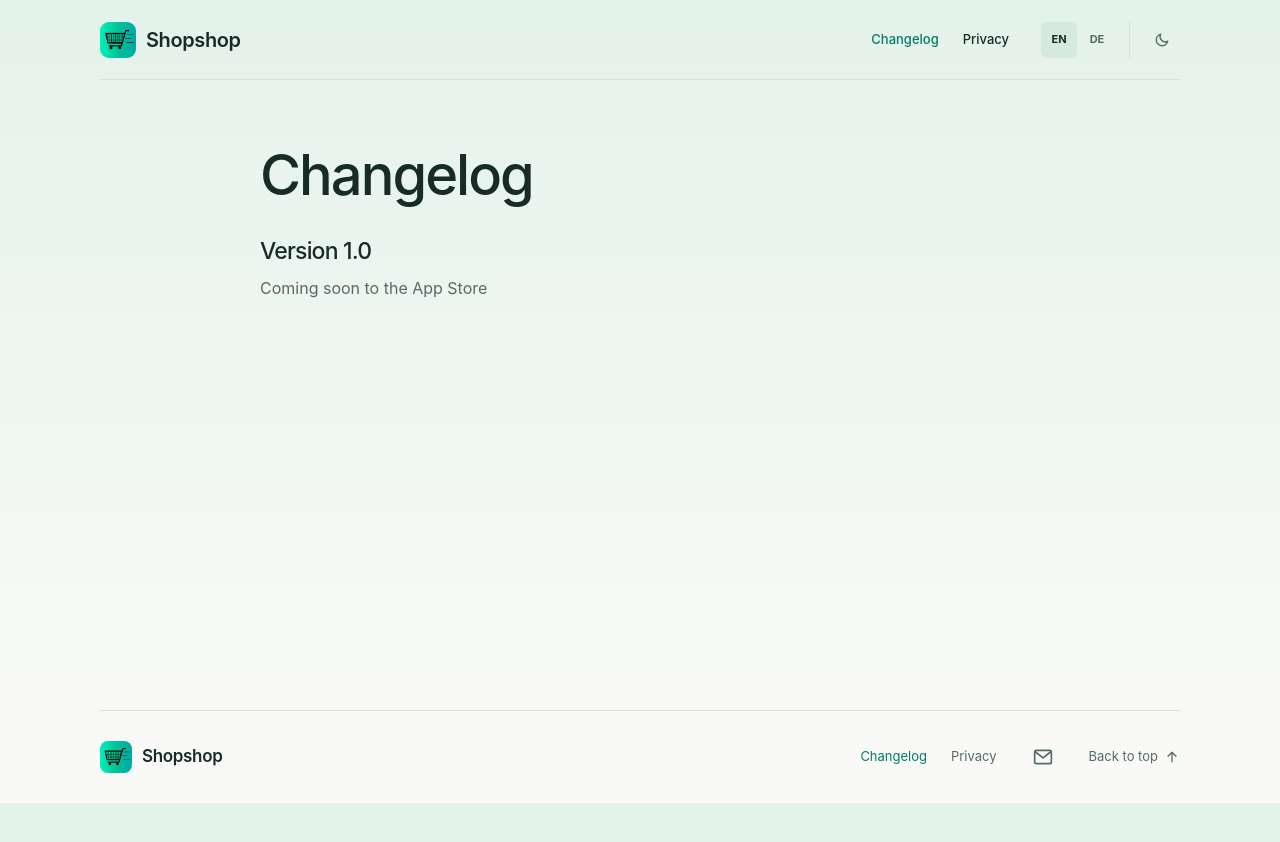
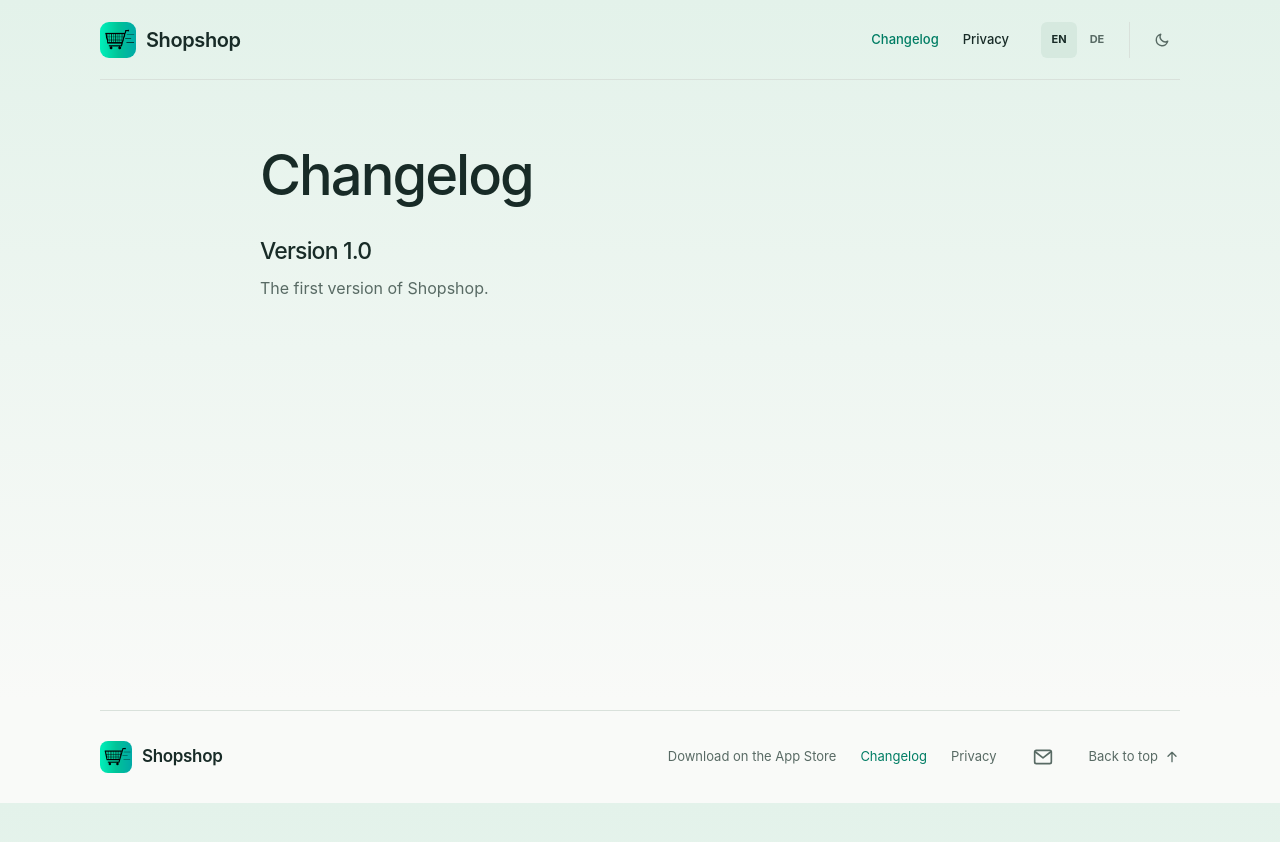
Before and after one commit to paulxjwg/shopshop-app, a Jekyll site: the page built from changelog.html, in a window 1280 px wide. Shown: the top 842 px of the page. Built offline with Jekyll 4.4.1, drawn with Linux system fonts in a browser that asks for light colours; part of the change alters nothing that is shown.

Commit message:
Prepare Shopshop website for GitHub Pages

```diff
--- a/_config.yml
+++ b/_config.yml
@@ -9,7 +9,7 @@ contact_email: "paulbernhard.dev@gmail.com"
 app:
   name: Shopshop
   # Leave empty for the coming-soon message. Set the live URL to enable downloads.
-  app_store_url:
+  app_store_url: "https://apps.apple.com/app/apple-store/id6761381009?pt=121428407&ct=landing%20page&mt=8"
   ios_app_id: "6761381009"
 
 brand:
```
